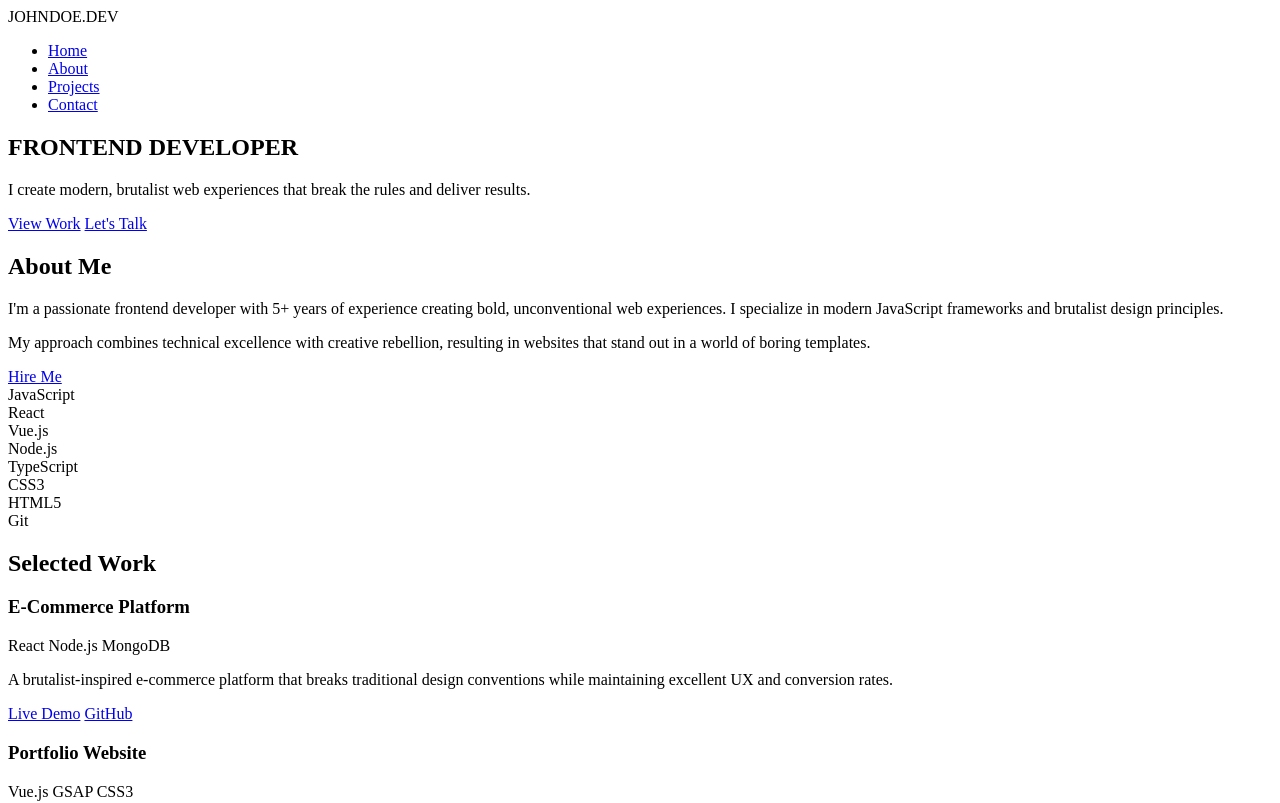
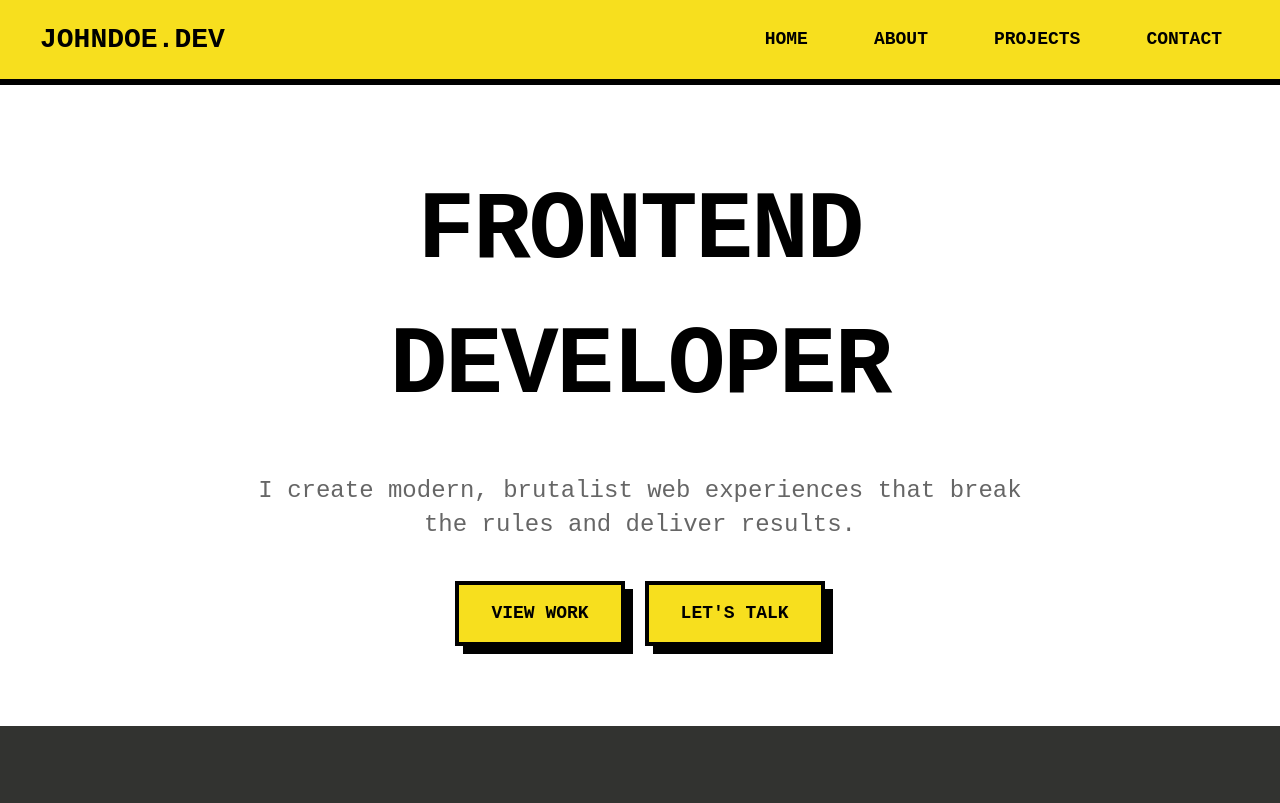
Before and after one commit to Nuuriii/portfolio-template, a plain HTML site: page brutalism/design-1/index.html in a window 1280 px wide. Shown: the top 803 px of the page. Drawn offline with Linux system fonts and the light colour scheme.

Commit message:
fix: sync css with html file

```diff
--- a/brutalism/design-1/index.html
+++ b/brutalism/design-1/index.html
@@ -4,7 +4,7 @@
     <meta charset="UTF-8" />
     <meta name="viewport" content="width=device-width, initial-scale=1.0" />
     <title>John Doe - Frontend Developer</title>
-    <style></style>
+    <link rel="stylesheet" href="styles.css" />
   </head>
   <body>
     <!-- Header -->
```
